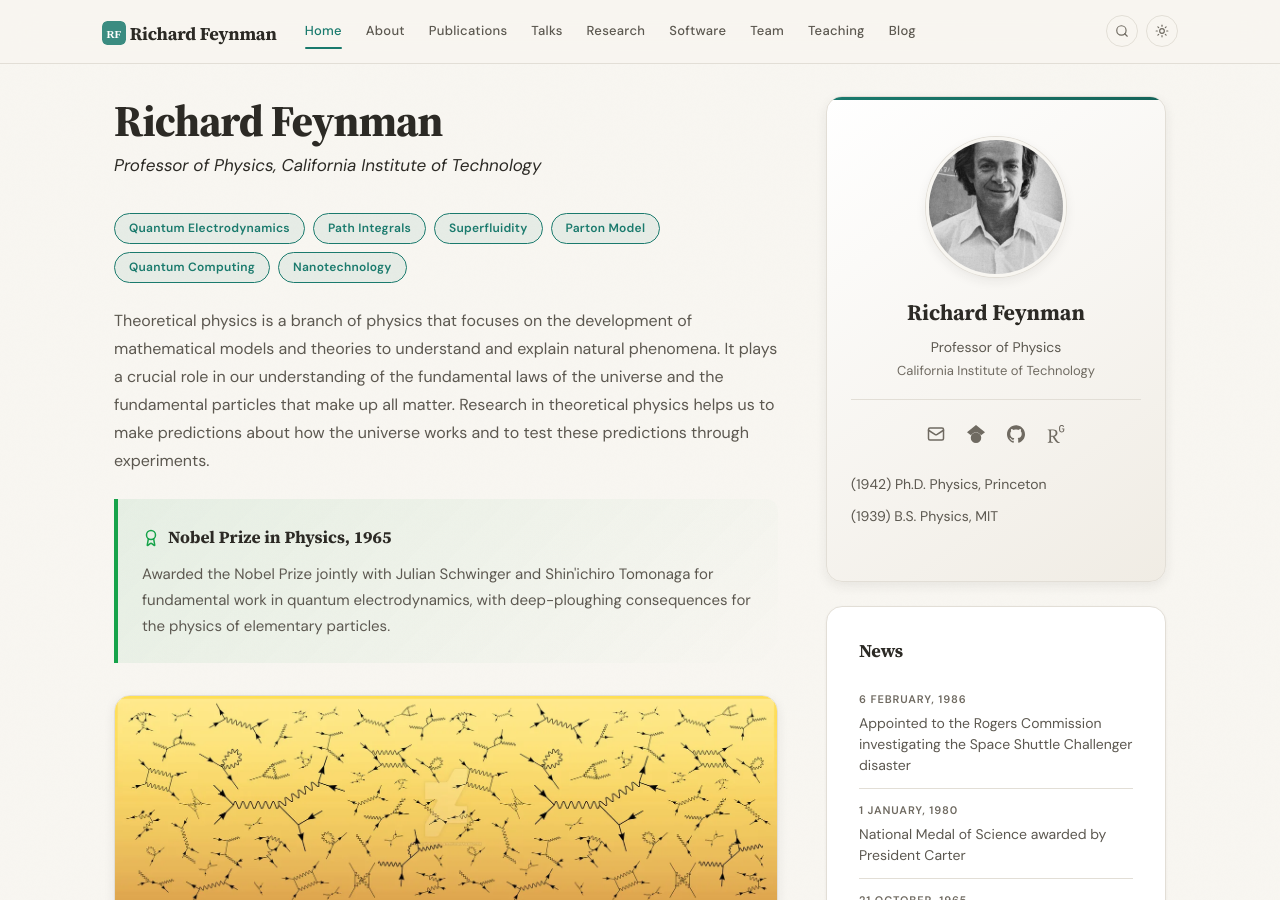
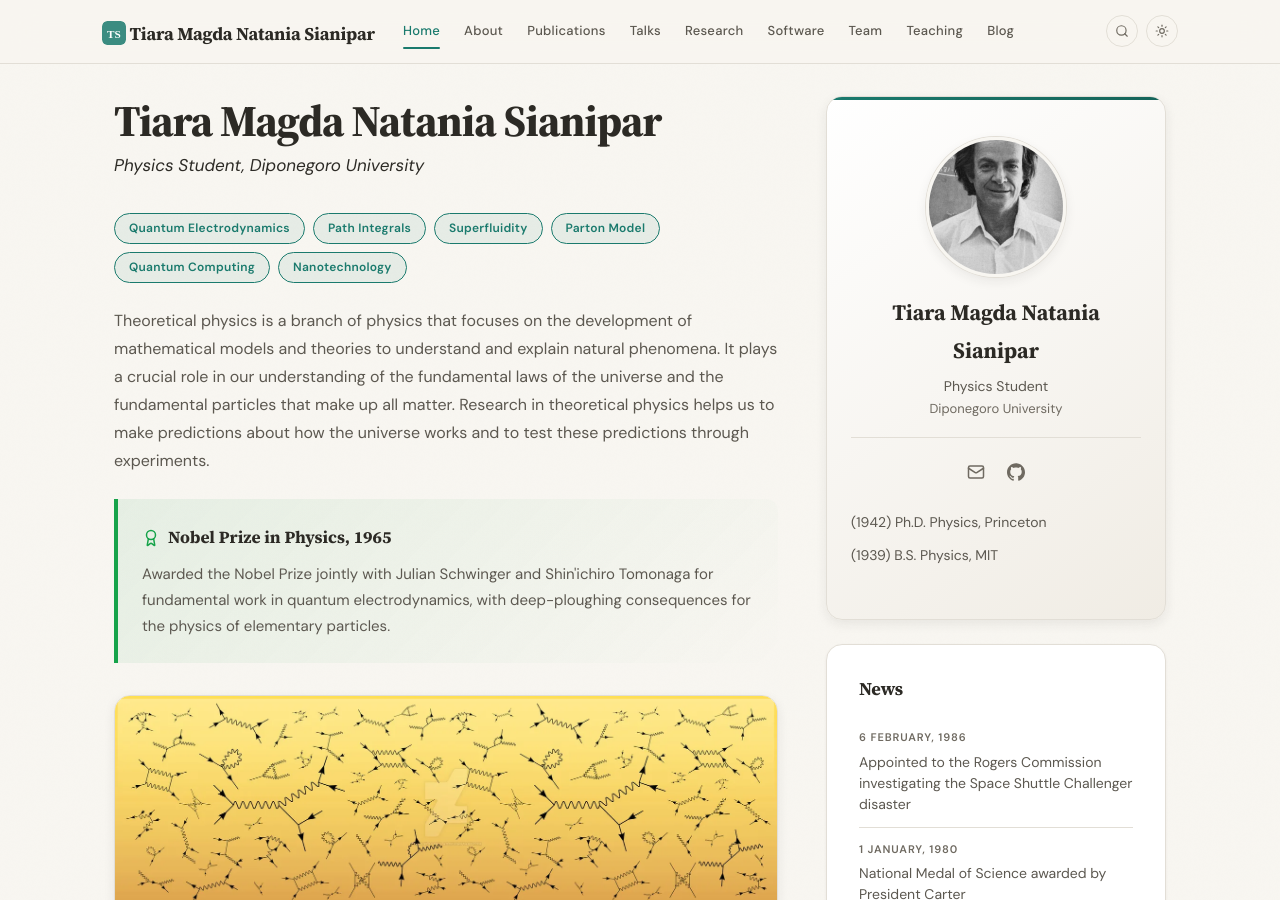
Before and after one commit to tiara264/tiara264, a Jekyll site: the page built from _pages/home.md, in a window 1280 px wide and 900 px high. Built offline with Jekyll 4.4.1, drawn with Linux system fonts in a browser that asks for light colours; some of the changed text lies outside the part shown.

Commit message:
Update _config.yml

```diff
--- a/_config.yml
+++ b/_config.yml
@@ -1,23 +1,24 @@
 # ============================================================
 # STEP 1: Your Identity (required)
 # ============================================================
-name: "Richard Feynman"
-title: "Professor of Physics"
-institution: "California Institute of Technology"
-email: richard@university.edu
+name: "Tiara Magda Natania Sianipar"
+title: "Physics Student"
+institution: "Diponegoro University"
+email: tiarasianipar264@gmail.com
 photo: headshot.jpg  # place your photo in images/
 
 # ============================================================
 # STEP 2: Your Links (optional -- leave blank to hide an icon)
 # ============================================================
 links:
-  google_scholar: "https://scholar.google.com/citations?user=B7vSqZsAAAAJ"
-  github: "https://github.com/"
-  researchgate: "https://www.researchgate.net/"
+  google_scholar:
+  github: "https://github.com/tiara264"
+  researchgate:
   orcid: ""
   twitter: ""
   linkedin: ""
-  cv: ""  # e.g., "papers/cv.pdf"
+  instagram: "https://www.instagram.com/aramagda_/"
+  cv: ""   # e.g., "papers/cv.pdf"
 
 # ============================================================
 # STEP 3: Site Settings
```
